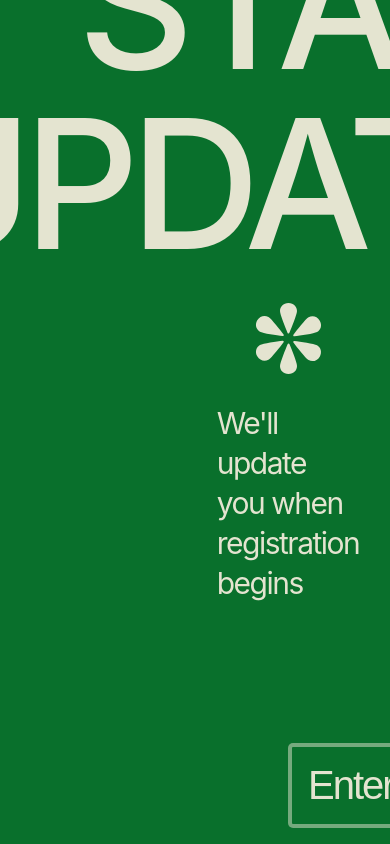
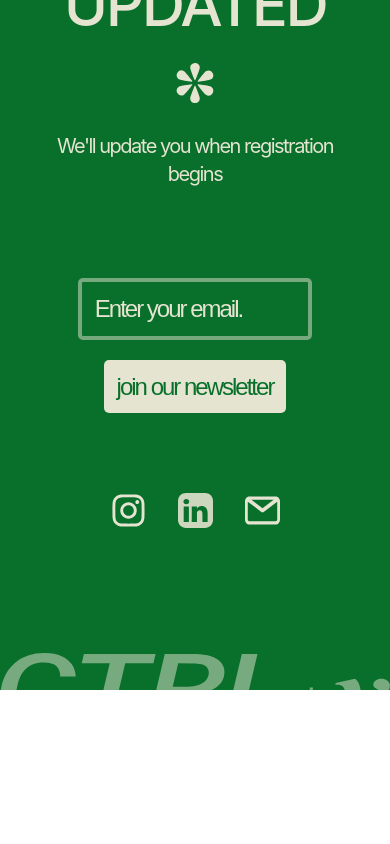
Before and after one commit to uwctrl-y/uwctrly, a Vue app: page / in a window 390 px wide. Shown: the part 7920-8764 px from the top of the page. After the commit the page ends 8610 px from the top, so only its background shows below. Built offline with nearby package versions, Linux system fonts and the light colour scheme.

Commit message:
made the newsletter contact form section responsive

```diff
--- a/src/views/Newsletter.vue
+++ b/src/views/Newsletter.vue
@@ -33,9 +33,10 @@
         <img src="../assets/newsletterForm/mailIcon.svg" alt="Email">
       </a>
     </div>
-    <img src="../assets/newsletterForm/newsletterFormFooterImage.svg" class="newsletter-form-footer" alt="Ctrl+y">
     </div>
-
+    <footer class="newsletter-form-footer">
+      <img src="../assets/newsletterForm/newsletterFormFooterImage.svg" alt="Ctrl+y">
+    </footer>
   </section>
 </template>
 
@@ -61,10 +62,11 @@ export default {
 .newsletter-section {
   padding: 106px 18rem;
   justify-content: center;
-  /* flex-shrink: 1; */
-  border-radius: 12px;
+  border-top-right-radius: 16px;
+  border-top-left-radius: 16px;
   background: #09702C;
   overflow: hidden;
+  margin-bottom: -2px;
 }
 .newsletter-info {
   display: flex;
@@ -72,6 +74,8 @@ export default {
   align-items: center;
   gap: 1.8125rem;
   margin-bottom: 8.75rem;
+  margin-right: -30%;
+  margin-left: -30%;
 }
 
 .newsletter-section-heading {
@@ -97,6 +101,7 @@ export default {
   font-weight: 400;
   line-height: 2.5rem; /* 133.333% */
   letter-spacing: -0.09375rem;
+  text-align: center;
 }
 
 .newsletter-form {
@@ -152,18 +157,190 @@ export default {
   margin-top: 80px;
   display: flex;
   justify-content: center;
-  gap: 32px; /* Adjust the spacing between the logos */
+  gap: 32px;
+  margin-bottom: 112px;
 
 }
 
 .social-link {
   display: block;
-  width: 40px;
-  height: 40px;
   z-index: 1;
 }
 
 .newsletter-form-footer {
-  transform: translate(-20%, 65%);
+  display: flex;
+  background: #09702C;
+  justify-content: flex-end;
+  align-items: flex-end;
+  height: 110%;
+  margin-top: auto;
+}
+
+.newsletter-form-footer img {
+    max-width: 100%;
+  }
+
+@media screen and (max-width: 1350px) {
+  .newsletter-section {
+    padding-right: 0;
+    padding-left: 0;
+  }
+  .newsletter-section-heading {
+    font-size: 150px;
+  }
+  .newsletter-form {
+    width: 60vw;
+    justify-content: center;
+    margin-left: 20%;
+  }
+
+  .newsletter-email-input {
+    font-size: 34px;
+  }
+  .newsletter-email-submit {
+    font-size: 34px;
+  }
+}
+
+@media screen and (max-width: 1200px) {
+  .newsletter-section-heading {
+    font-size: 100px;
+    letter-spacing: -4.5px;
+  }
+  .newsletter-section-subheading {
+    font-size: 24px;
+  }
+  .newsletter-email-input {
+    font-size: 30px;
+  }
+  .newsletter-email-submit {
+    font-size: 30px;
+  }
+}
+
+@media screen and (max-width: 800px) {
+  .newsletter-section-heading {
+    font-size: 80px;
+    letter-spacing: -4.5px;
+    line-height: 110px;
+  }
+
+  .newsletter-section-subheading {
+    margin-bottom: -40px;
+  }
+
+  .newsletter-section-divider {
+    width: 60px;
+    height: 60px;
+  }
+  .newsletter-email-input {
+    font-size: 28px;
+    padding: 0.8rem;
+  }
+  .newsletter-email-submit {
+    font-size: 28px;
+    padding: 0.8rem;
+  }
+}
+
+@media screen and (max-width: 700px) {
+  .newsletter-section {
+    margin-bottom: -80px;
+  }
+  .newsletter-section-heading {
+    margin: 0 200px;
+  }
+  .newsletter-form {
+    flex-direction: column;
+    gap: 20px;
+    align-items: center;
+  }
+
+  .newsletter-email-input {
+    width: 100%;
+  }
+  .newsletter-email-submit {
+    margin-left: 0;
+  }
+
+  .social-link img {
+    width: 40px;
+    height: 40px;
+  }
+
+
+}
+
+@media screen and (max-width: 500px) {
+  .newsletter-section {
+    margin-bottom: -100px;
+  }
+  .newsletter-section-subheading {
+    margin: 0 200px -40px 200px;
+  }
+
+  .newsletter-section-divider {
+    width: 50px;
+    height: 50px;
+  }
+  .social-link img {
+    width: 35px;
+    height: 35px;
+  }
+
+}
+
+@media screen and (max-width: 400px) {
+  .newsletter-section-heading {
+    font-size: 60px;
+    line-height: 60px;
+    letter-spacing: -2.5px;
+  }
+  .newsletter-section-subheading {
+    font-size: 20px;
+    line-height: 28px;
+    margin: 0 150px -50px 150px;
+  }
+
+  .newsletter-section-divider {
+    width: 40px;
+    height: 40px;
+  }
+
+  .newsletter-email-input {
+    font-size: 24px;
+  }
+  .newsletter-email-submit {
+    font-size: 24px;
+  }
+}
+
+@media screen and (max-width: 300px) {
+  .newsletter-section {
+    margin-bottom: -130px;
+  }
+  .newsletter-section-heading {
+    font-size: 40px;
+    line-height: 60px;
+    letter-spacing: -2px;
+  }
+  .newsletter-section-subheading {
+    font-size: 18px;
+  }
+  .newsletter-section-divider {
+    width: 30px;
+    height: 30px;
+  }
+  .newsletter-email-input {
+    font-size: 20px;
+  }
+  .newsletter-email-submit {
+    font-size: 20px;
+  }
+
+  .social-link img {
+    width: 30px;
+    height: 30px;
+  }
 }
 </style>
```
Also changed, not shown: src/firestoreInit.js (+4 -4 lines).
